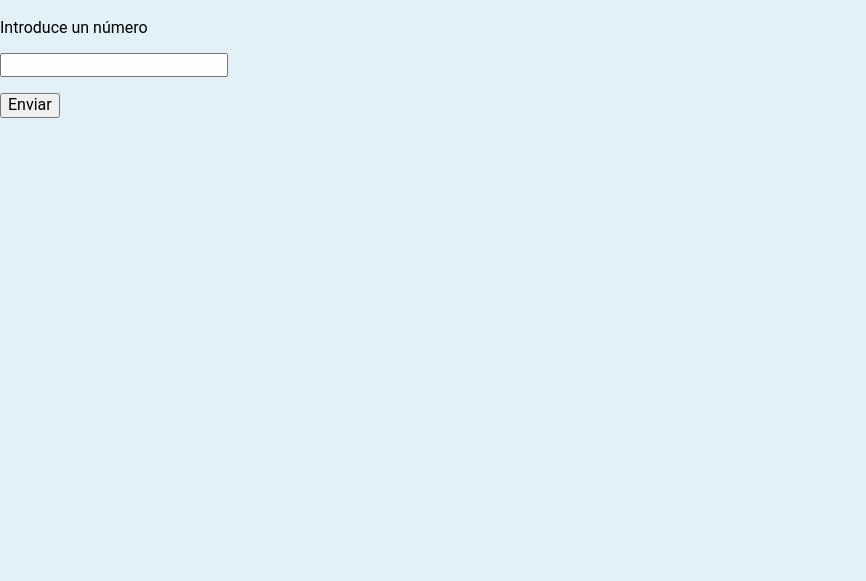
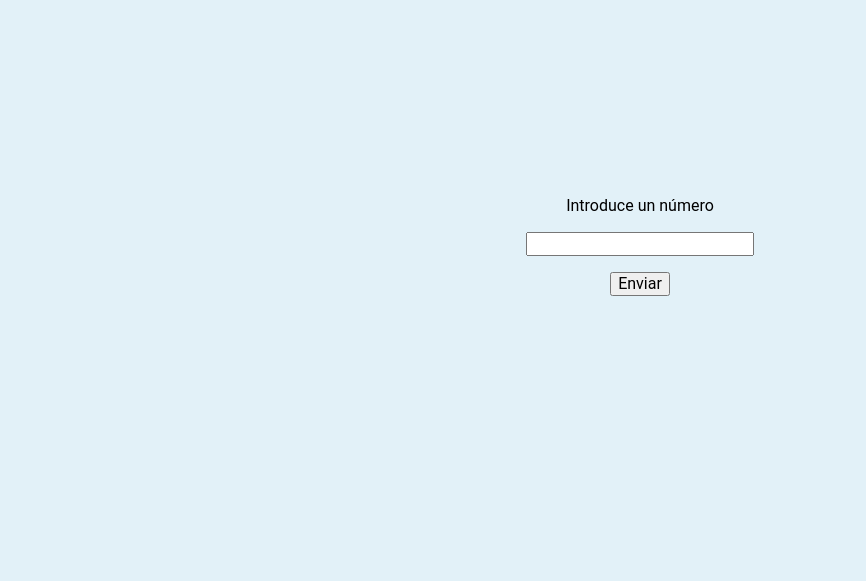
Before and after one commit to cralr/DWEC2021, a plain HTML site: page Tema2/Practica2-EjerciciosPDF/Capitulo3/eje7.html in a window 1280 px wide. Shown: the part 61-642 px from the top of the page, without its empty margins (0-866 px from the left). Drawn offline with Linux system fonts and the light colour scheme.

Commit message:
Modificación style

```diff
--- a/Tema2/Practica2-EjerciciosPDF/Diseño/css/style.css
+++ b/Tema2/Practica2-EjerciciosPDF/Diseño/css/style.css
@@ -90,3 +90,10 @@ footer>div#iconos{
     text-align: center;
     margin-top: 200px;
 }
+
+
+/* Div dni ejercicio 7 */
+#eje7{
+    text-align: center;
+    margin-top: 200px;
+}
```
